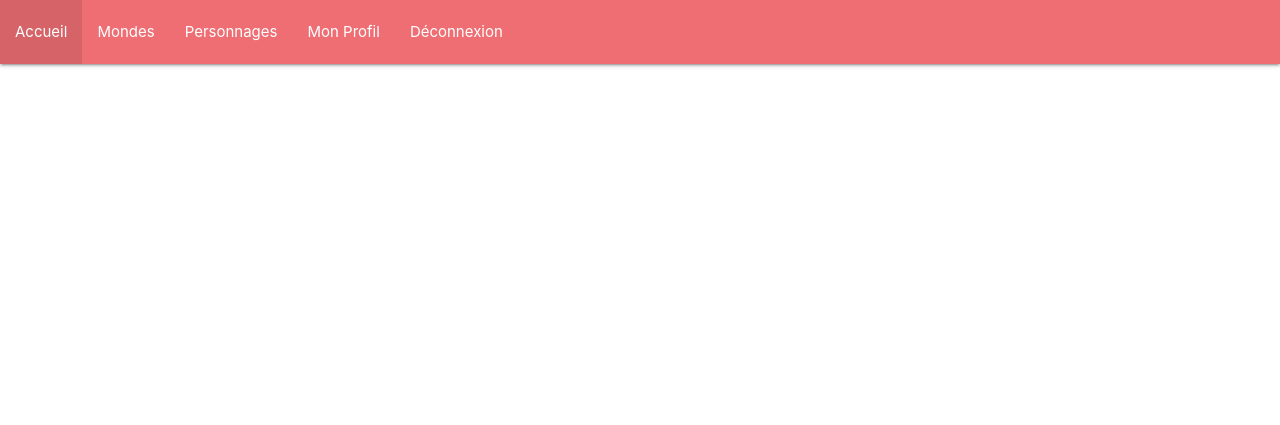
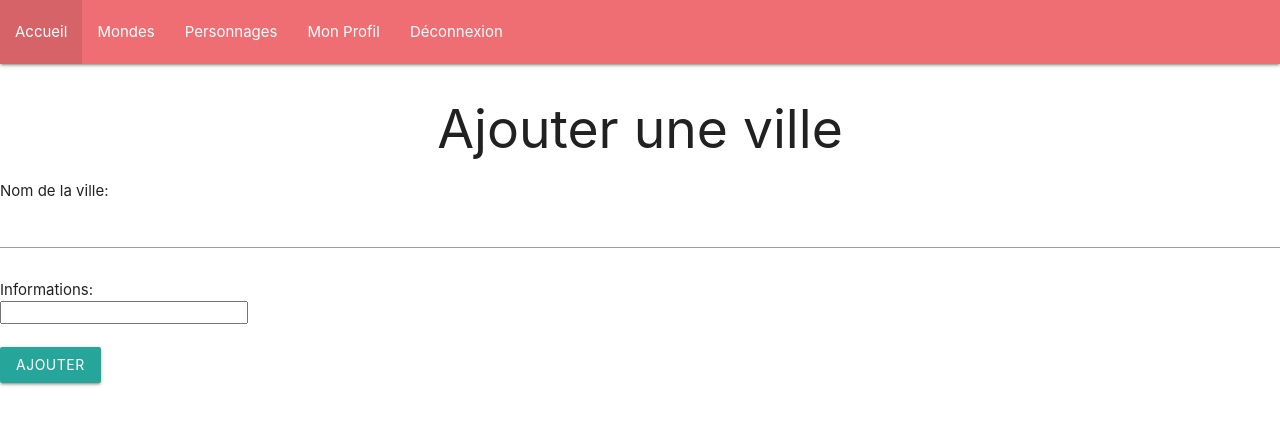
Before and after one commit to thaisaurard/helloworldproject, a PHP site: page /Ajout_ville.php in a window 1280 px wide. Shown: the top 425 px of the page. Run offline with PHP 8.4, Linux system fonts and the light colour scheme; some libraries are stand-ins or nearby versions.

Commit message:
ajout ajout_ villes et pays

```diff
--- /dev/null
+++ b/helloworld/Ajout_Pays.php
@@ -0,0 +1 @@
+<?php require_once("view/Ajout_pays.php"); ?>
--- /dev/null
+++ b/helloworld/Ajout_Ville.php
@@ -0,0 +1 @@
+<?php require_once("view/Ajout_ville.php"); ?>
--- a/helloworld/view/Ajout_monde.php
+++ b/helloworld/view/Ajout_monde.php
@@ -19,7 +19,7 @@
             <div>
               <form method="post" action="controller/Controller_Ajout_Monde.php">
                 Nom du Monde:<br>
-                <input type="text" name="Worldname"><br><br>
+                <input type="text" name="WorldName"><br><br>
                 Informations:<br>
                 <input type="textarea" name="WorldInfos"><br><br>
                 <button class="btn waves-effect waves-light" id="submit" value="valider">Ajouter
--- a/helloworld/view/Ajout_ville.php
+++ b/helloworld/view/Ajout_ville.php
@@ -15,6 +15,16 @@
             //  require ("testconnexion.php");
               ini_set('display_errors',1);
         ?>
-
+        <div><h2 style="text-align:center;">Ajouter une ville</h2></div>
+        <div>
+          <form method="post" action="controller/Controller_Ajout_Ville.php">
+            Nom de la ville:<br>
+            <input type="text" name="CityName"><br><br>
+            Informations:<br>
+            <input type="textarea" name="CityInfos"><br><br>
+            <button class="btn waves-effect waves-light" id="submit" value="valider">Ajouter
+            </button>
+          </form>
+        </div>
     </body>
 </html>
--- a/helloworld/view/Mondes.php
+++ b/helloworld/view/Mondes.php
@@ -16,7 +16,7 @@
         <div>
         <?php
 
-        //afficher liste des mondes
+        //afficher liste des mondes de l'utilisateur
 
         ?>
          <li><a href="Ajout_Monde.php"> Ajouter un monde </a></li>
```
Also changed, not shown: helloworld/view/Ajout_pays.php (+13 -1 lines), helloworld/Personnages.php (renamed from helloworld/Persos.php), helloworld/controller/Controller_Ajout_Pays.php (added), helloworld/controller/Controller_Ajout_Ville.php (added).
